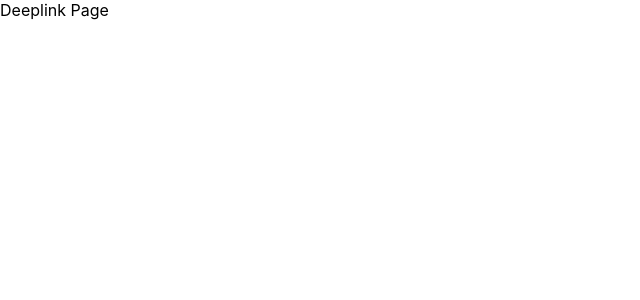
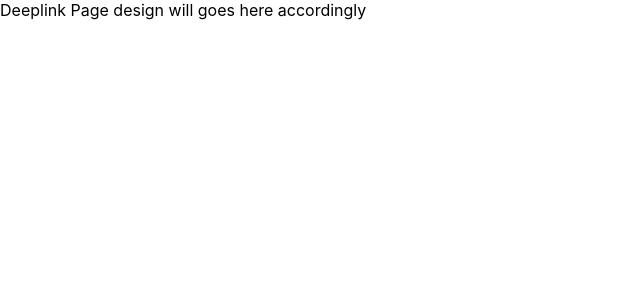
Before and after one commit to samirgoel3/mockloc-reactapp-netlify, a React (Create React App) app in the folder mockloc-reactapp-netlify/: page /dl-stpoint in a window 1280 px wide. Shown: the top 300 px of the page, without its empty margins (0-640 px from the left). Built offline with nearby package versions, Linux system fonts and the light colour scheme.

Commit message:
Verifying changes from github

```diff
--- a/mockloc-reactapp-netlify/src/pages/deeplink/deeplink-view.tsx
+++ b/mockloc-reactapp-netlify/src/pages/deeplink/deeplink-view.tsx
@@ -1,7 +1,7 @@
 import React from 'react';
 const DeeplinkView:React.FC = ()=>{
     return (
-        <div>Deeplink Page</div>
+        <div>Deeplink Page design will goes here accordingly</div>
     )
 }
 
```
